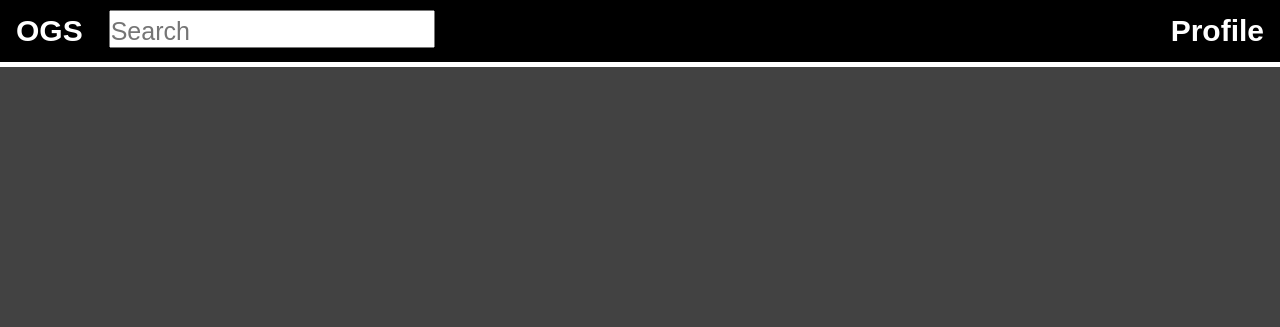
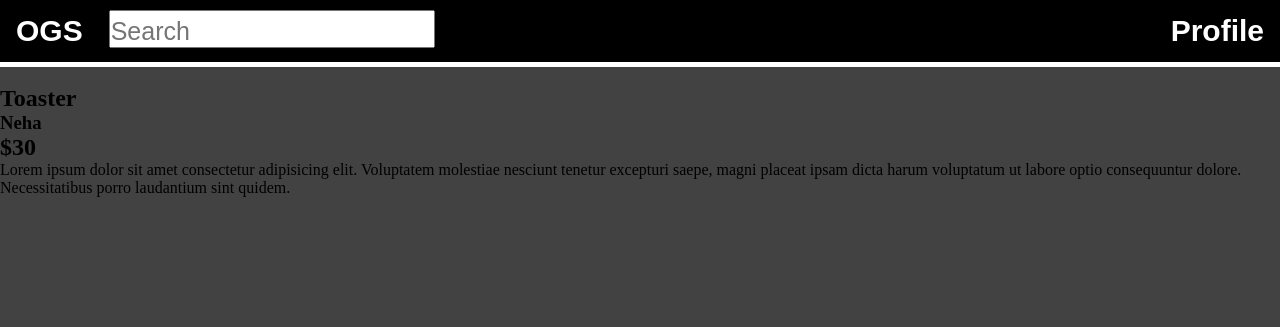
Before and after one commit to sharpnachos/OGS, a PHP site: page /defaultProductPage.html in a window 1280 px wide. Shown: the top 327 px of the page. Run offline with PHP 8.4, Linux system fonts and the light colour scheme.

Commit message:
some layout stuff

```diff
--- a/OGS/css/style.css
+++ b/OGS/css/style.css
@@ -92,6 +92,7 @@ body{
   background-color: black;
   float:left;
   margin-left: 200px;
+  width: 100%;
   height: 40%;
   text-align: left;
   border: 7px #424242 solid;
@@ -134,7 +135,7 @@ body{
   background-color: black;
   float:left;
   margin-left: 200px;
-  height: 40%;
+  width:100%;
   color: white;
   font-family: Arial, Helvetica, sans-serif;
   text-align: left;
@@ -142,13 +143,16 @@ body{
   border-left: 7px #424242 solid;
   border-right: 7px #424242 solid;
   border-radius: 5px;
+  display: grid;
+  grid-column-start:1;
+  grid-column-end:1;
 }
 
-.featured-sellers td{
+.featured-sellers{
   padding-left: 30px;
 }
 
-.featured-sellers td img{
+.featured-sellers img{
   max-width:50px;
   max-height:50px;
 }
--- a/OGS/defaultProductPage.html
+++ b/OGS/defaultProductPage.html
@@ -13,5 +13,23 @@
             <h1 id="profile"><a href="#">Profile</a></h1>
         </div>
     </header>
+    <section class="product-image">
+        <img>
+    </section>
+    <section class="product-info">
+        <h1>Toaster</h1>
+        <h3>Neha</h3>
+        <!--Price will be here for now-->
+        <h2>$30</h2>
+        <p>
+            Lorem ipsum dolor sit amet consectetur
+            adipisicing elit. Voluptatem molestiae
+            nesciunt tenetur excepturi saepe, magni
+            placeat ipsam dicta harum voluptatum ut
+            labore optio consequuntur dolore.
+            Necessitatibus porro laudantium sint
+            quidem.
+        </p>
+    </section>
 </body>
 </html>
```
Also changed, not shown: OGS/index.html (+3 -9 lines).
